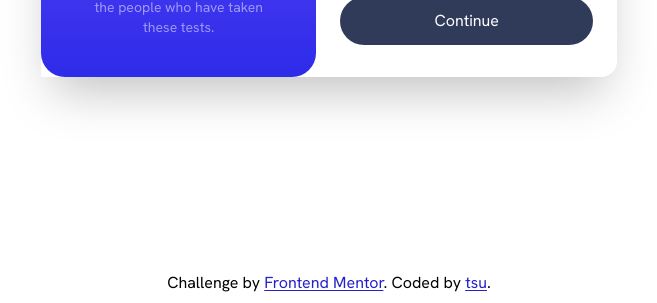
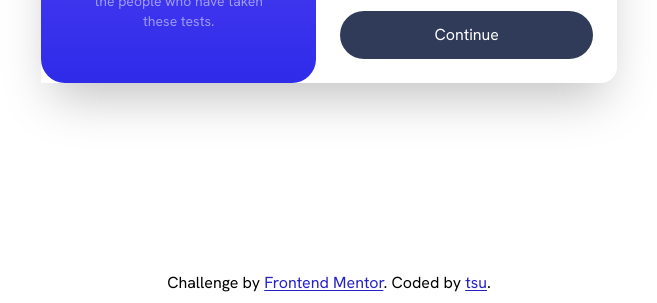
Before and after one commit to tsuramii/results-summary-component-main, a website: page index.html in a window 1280 px wide. Shown: the part 497-800 px from the top of the page, without its empty margins (311-968 px from the left). Drawn offline with Linux system fonts and the light colour scheme.

Commit message:
Add margin to the button

```diff
--- a/index.html
+++ b/index.html
@@ -64,7 +64,7 @@
           </li>
         </ul>
         <button
-          class="bg-darkgrayblue text-center w-full p-3 text-white rounded-3xl hover:bg-gradient-to-b from-lighslateblue to-lightroyalblue">Continue</button>
+          class="bg-darkgrayblue text-center w-full p-3 mt-5 text-white rounded-3xl hover:bg-gradient-to-b from-lighslateblue to-lightroyalblue">Continue</button>
       </section>
     </main>
   </div>
```
Also changed, not shown: output.css.
